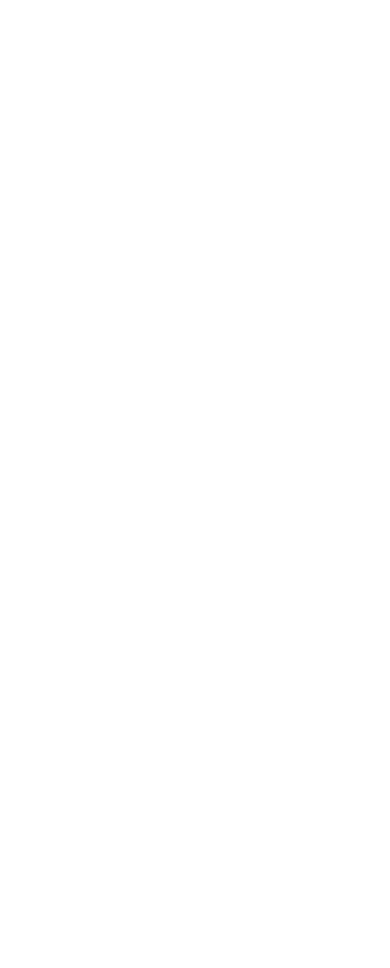
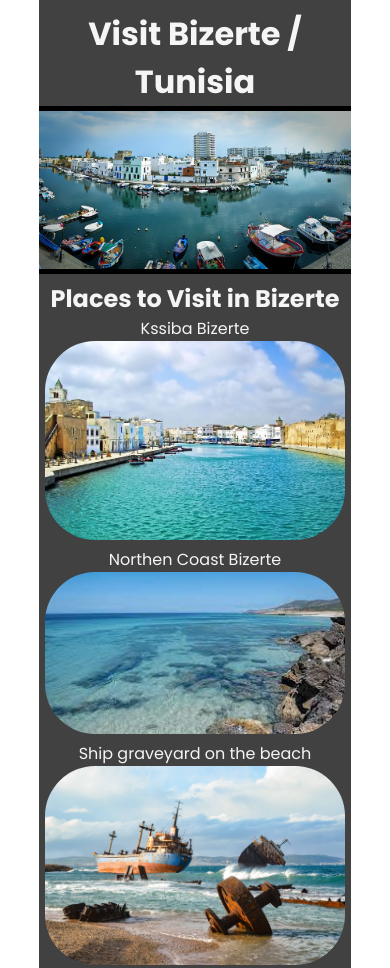
Before and after one commit to hernon07/Home-Town-Project, a plain HTML site: page index.html in a window 390 px wide. Shown: the top 968 px of the page. Before the commit the page ends 844 px from the top, so only its background shows below. Drawn offline with Linux system fonts and the light colour scheme.

Commit message:
responsive static homeTown Page

```diff
--- a/index.html
+++ b/index.html
@@ -4,10 +4,51 @@
 <head>
     <meta charset="UTF-8">
     <meta name="viewport" content="width=device-width, initial-scale=1.0">
-    <title>Document</title>
+    <link rel="preconnect" href="https://fonts.googleapis.com">
+    <link rel="preconnect" href="https://fonts.gstatic.com" crossorigin>
+    <link href="https://fonts.googleapis.com/css2?family=Poppins:wght@400;700&display=swap" rel="stylesheet">
+    <link rel="stylesheet" href="styles.css">
+    <title>Home Town Project</title>
 </head>
 
 <body>
+    <main>
+        <header>
+            <h1>Visit Bizerte / Tunisia</h1>
+        </header>
+
+        <section class="hero">
+            <img src="img/Ksiba_Bizerte.jpg" alt="bizerte tunisia">
+        </section>
+
+
+        <h2>Places to Visit in Bizerte</h2>
+        <section class="img-section">
+
+
+            <div class="img">
+                <p>Kssiba Bizerte</p>
+                <img src="img/kssiba.jpg" alt="">
+            </div>
+
+            <div class="img">
+                <p>Northen Coast Bizerte</p>
+                <img src="img/northen coast.jpg" alt="">
+            </div>
+
+            <div class="img">
+                <p>Ship graveyard on the beach</p>
+                <img src="img/Ship graveyard on the beach.jpg" alt="">
+            </div>
+
+            <div class="img">
+                <p>Bizerte</p>
+                <img src="img/bizerte.jpg" alt="">
+            </div>
+
+        </section>
+    </main>
+
 
 </body>
 
--- /dev/null
+++ b/styles.css
@@ -0,0 +1,37 @@
+* {
+  box-sizing: border-box;
+  margin: 0;
+  padding: 0;
+}
+
+body {
+  max-width: 100vw;
+  font-family: "Poppins", sans-serif;
+  color: whitesmoke;
+}
+main {
+  padding-top: 10px;
+  background-color: rgb(65, 65, 66);
+  max-width: 80vw;
+  margin: 0 auto;
+  text-align: center;
+}
+
+.hero img {
+  width: 100%;
+  height: auto;
+  border-bottom: 5px solid black;
+  border-top: 5px solid black;
+}
+.img-section {
+  display: flex;
+  flex-wrap: wrap;
+  justify-content: space-evenly;
+  align-items: center;
+}
+
+.img-section img {
+  max-width: 300px;
+  height: auto;
+  border-radius: 50px;
+}
```
Also changed, not shown: img/Ksiba_Bizerte.jpg (added), img/Ship graveyard on the beach.jpg (added), img/bizerte.jpg (added), img/kssiba.jpg (added), img/northen coast.jpg (added).
